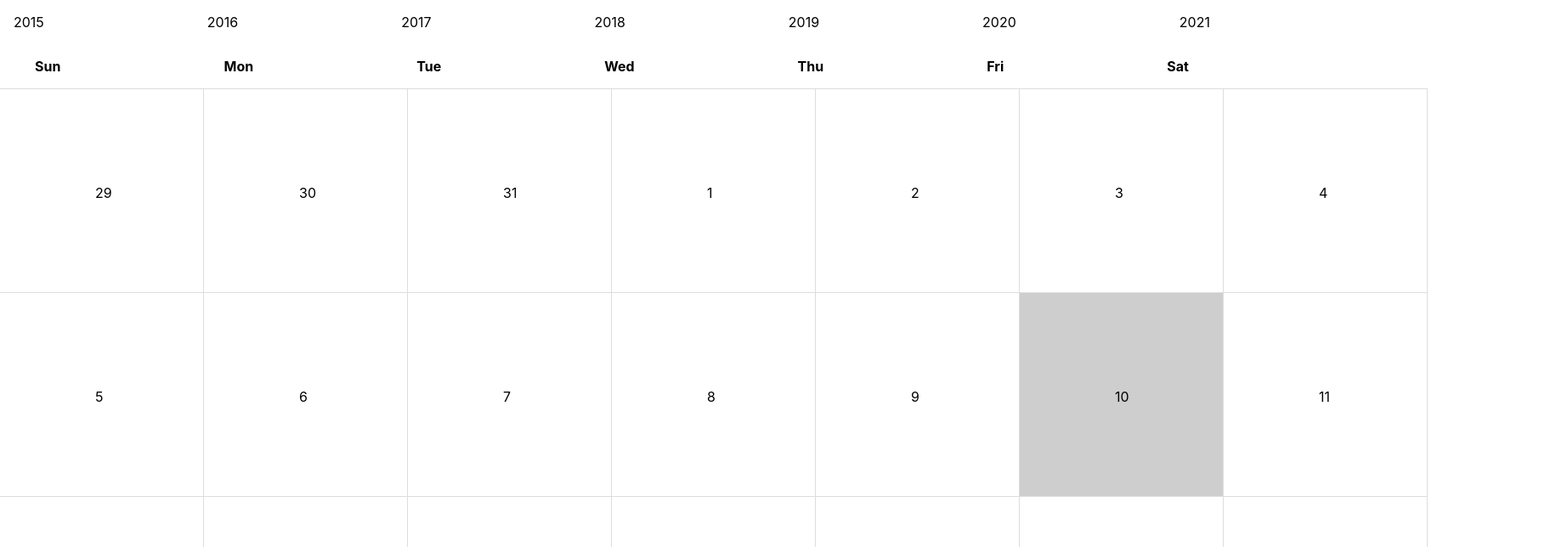
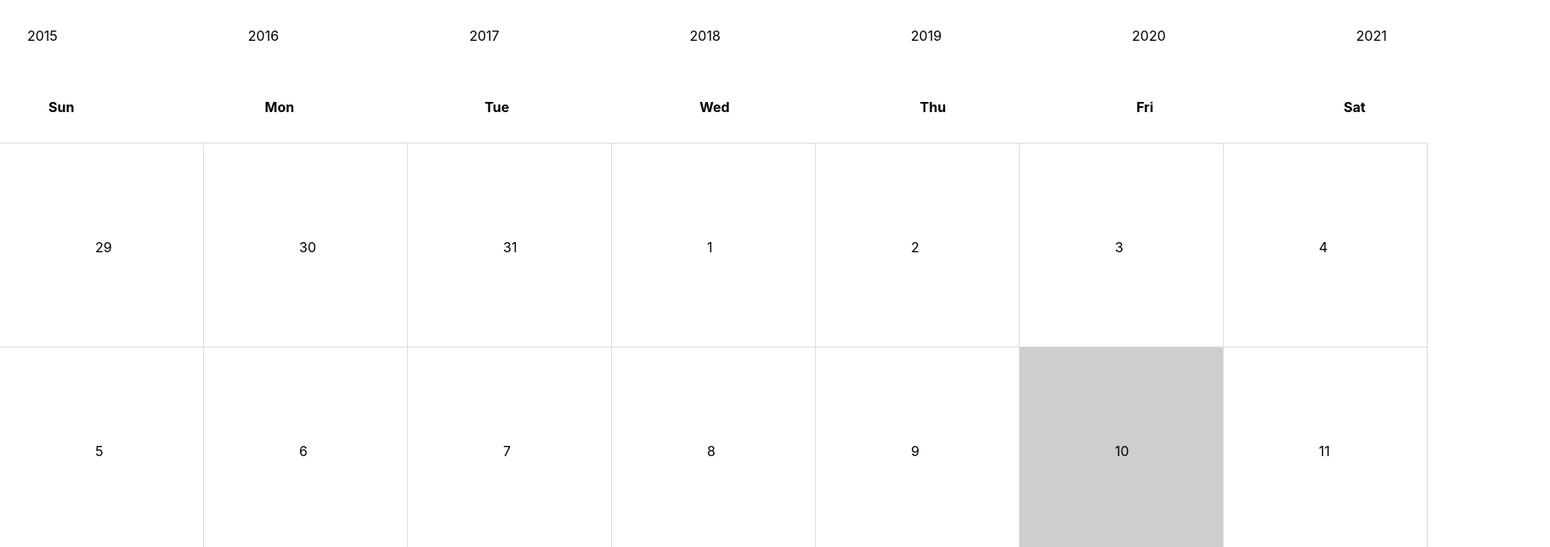
Before and after one commit to rickrd/next-calendar, a Next.js app: page /calendar in a window 1280 px wide. Shown: the top 644 px of the page at 85% size, 1824 px wide, since content can reach past the window. Built offline with nearby package versions, Linux system fonts and the light colour scheme.

Commit message:
Define header array keys to prevent console warnings, Standarize Header Rows

```diff
--- a/components/molecules/CalendarHeader.tsx
+++ b/components/molecules/CalendarHeader.tsx
@@ -6,24 +6,24 @@ const CalendarHeader = () => {
   const weeklyDays = ['Sun', 'Mon', 'Tue', 'Wed', 'Thu', 'Fri', 'Sat']
   return (
     <CalendarHeaderWrapper>
-      <CalendarYears>
-        {years.map((year: string) => {
+      <HeaderRow>
+        {years.map((year: string, index: number) => {
           return (
-            <HeaderCellWrapper>
+            <HeaderCellWrapper key={index}>
               <HeaderCell type='year'> {year}</HeaderCell>
             </HeaderCellWrapper>
           )
         })}
-      </CalendarYears>
-      <CalendarWeeks>
-        {weeklyDays.map((weeklyDay: string) => {
+      </HeaderRow>
+      <HeaderRow>
+        {weeklyDays.map((weeklyDay: string, index: number) => {
           return (
-            <HeaderCellWrapper>
+            <HeaderCellWrapper key={index}>
               <HeaderCell type='week'>{weeklyDay}</HeaderCell>
             </HeaderCellWrapper>
           )
         })}
-      </CalendarWeeks>
+      </HeaderRow>
     </CalendarHeaderWrapper>
   )
 }
@@ -35,14 +35,7 @@ const CalendarHeaderWrapper = styled.div`
   justify-content: center;
 `
 
-const CalendarYears = styled.div`
-  display: flex;
-  flex-direction: row;
-  align-items: space-around;
-  justify-content: center;
-`
-
-const CalendarWeeks = styled.div`
+const HeaderRow = styled.div`
   display: flex;
   flex-direction: row;
   align-items: space-around;
@@ -60,7 +53,7 @@ export interface HeaderCellParams {
 }
 
 const HeaderCell = styled.div`
-  padding: 1em;
+  padding: 2em;
   font-weight: ${({ type }: HeaderCellParams) => (type === 'week' ? 'bold' : 'normal')};
 `
 
```
